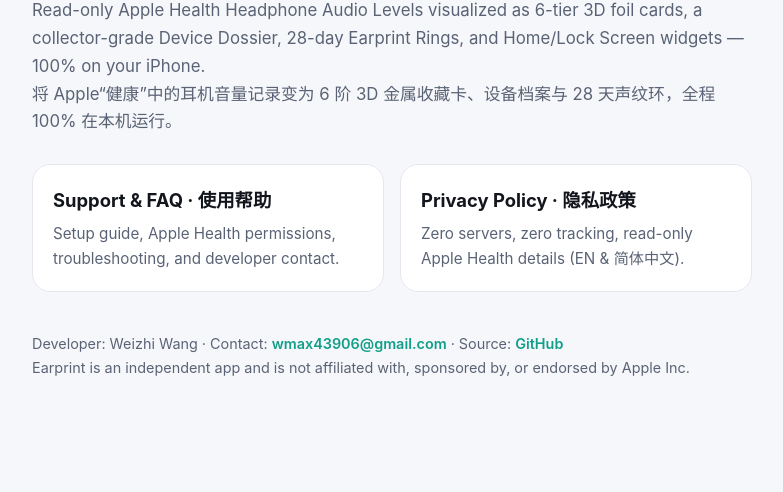
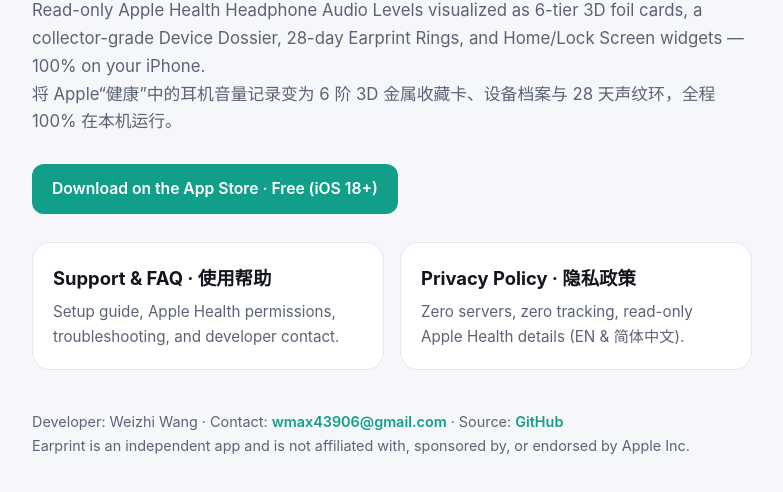
Before and after one commit to Popcornnnnnnnn/earprint, a plain HTML site: page docs/site/index.html in a window 1280 px wide. Shown: the part 178-670 px from the top of the page, without its empty margins (248-1031 px from the left). Drawn offline with Linux system fonts and the light colour scheme.

Commit message:
docs: add live App Store links and update v1.0.0 launch kit

```diff
--- a/docs/site/index.html
+++ b/docs/site/index.html
@@ -58,6 +58,20 @@
     .card p { margin: 0; color: var(--muted); font-size: 0.95rem; }
     footer { margin-top: 40px; font-size: 0.9rem; color: var(--muted); }
     a.link { color: var(--accent); text-decoration: none; font-weight: 600; }
+    .cta-row { margin: 0 0 28px; }
+    .cta-btn {
+      display: inline-block;
+      background: var(--accent);
+      color: #ffffff;
+      text-decoration: none;
+      font-weight: 600;
+      font-size: 0.98rem;
+      padding: 12px 20px;
+      border-radius: 12px;
+    }
+    @media (prefers-color-scheme: dark) {
+      .cta-btn { color: #0b0d13; }
+    }
   </style>
 </head>
 <body>
@@ -70,6 +84,10 @@
       <br>
       将 Apple“健康”中的耳机音量记录变为 6 阶 3D 金属收藏卡、设备档案与 28 天声纹环，全程 100% 在本机运行。
     </p>
+
+    <div class="cta-row">
+      <a class="cta-btn" href="https://apps.apple.com/app/id6837883616">Download on the App Store &middot; Free (iOS 18+)</a>
+    </div>
 
     <div class="grid">
       <a class="card" href="support.html">
```
Also changed, not shown: 2 other files.
